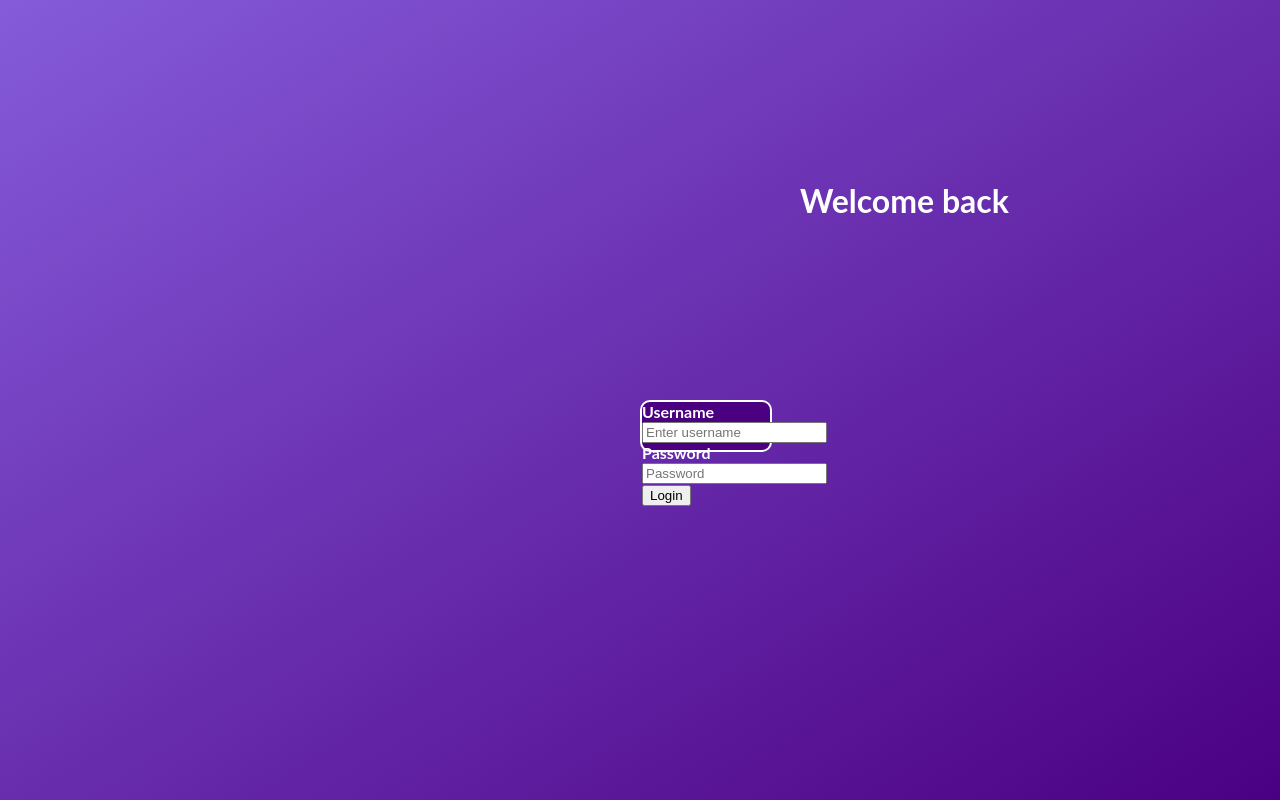
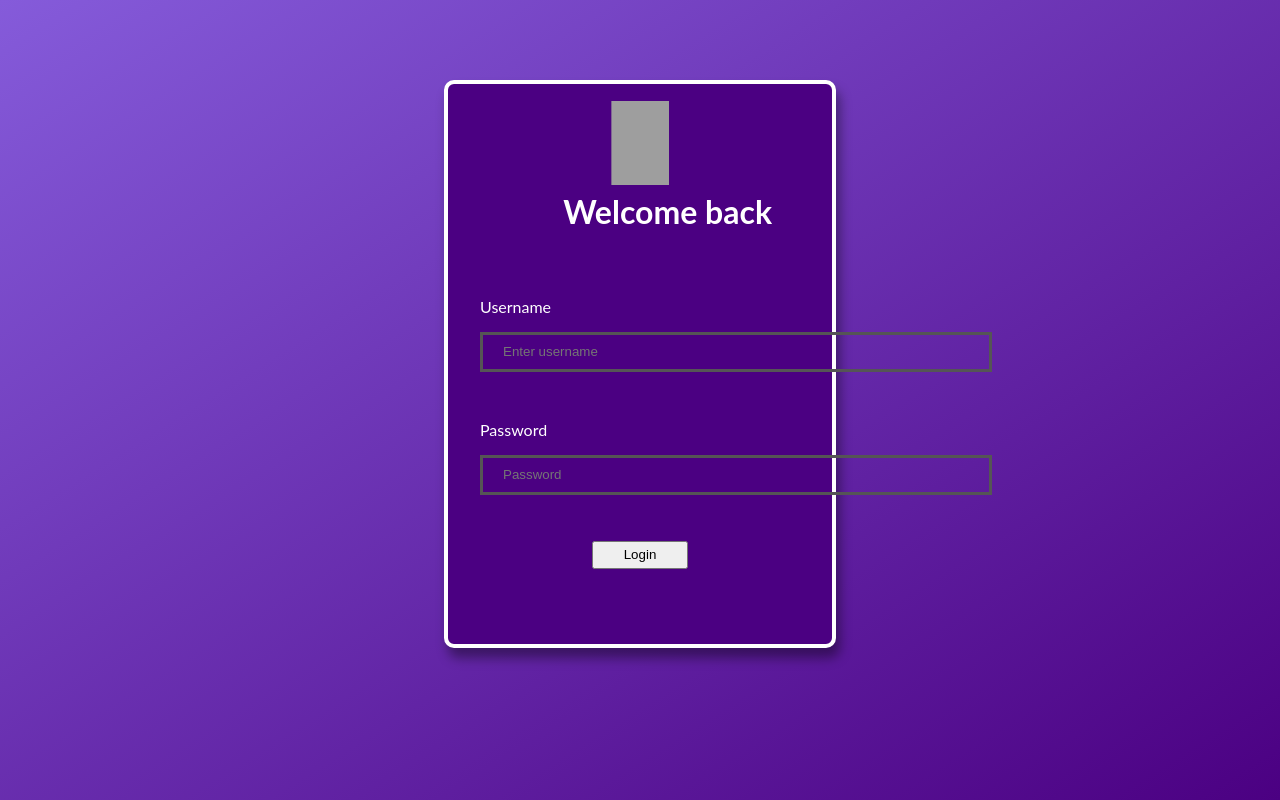
Before and after one commit to BerkleySitterson/straightFace, a Flask app: page /login in a window 1280 px wide. Run offline with Flask 3, Linux system fonts and the light colour scheme; grey boxes are pictures that could not be loaded.

Commit message:
Login Style Changes

```diff
--- a/static/styles.css
+++ b/static/styles.css
@@ -78,23 +78,8 @@ main {
 #register_title, #login_title {
     position: relative;
     color: white;
-    left: 50rem;
-    top: 10rem;
-}
-
-.login_form, .register_form {
-    position: absolute;
-    left: 50%;
-    height: 3rem;
-    width: 8rem;
-    top: 50%;
-    transition: all .5s ease;
-    background-color: #4B0082;
-    border: 2px solid white;
-    color: white;
-    font-size: 1rem;
-    font-weight: bold;
-    border-radius: 10px;
+    left: 30%;
+    top: 0%;
 }
 
 #index_login {
@@ -362,3 +346,73 @@ footer {
     transform: translate(-50%, -50%);
     color: white;
 }
+
+#login_form {
+    width: 30%;
+    height: 70%;
+    position: relative;
+    top: 5rem;
+    left: 50%;
+    transform: translate(-50%, 0%);
+    box-shadow: 4px 10px 12px rgba(0, 0, 0, 0.4);
+    background-color: #4B0082;
+    border: 4px solid white;
+    color: white;
+    font-size: 1rem;
+    border-radius: 10px;
+}
+
+input {
+    width: 32rem;
+    height: 2.5rem;
+    margin: 2rem;
+    padding: 12px 20px;
+    box-sizing: border-box;
+    border: 3px solid #555;
+    background-color: transparent;
+    color: white;
+    transition: 0.5s;
+    outline: none;
+}
+
+input:focus {
+    border: 3px solid white;
+}
+
+input:-webkit-autofill,
+input:-webkit-autofill:hover,
+input:-webkit-autofill:focus,
+input:-webkit-autofill:active{
+    -webkit-box-shadow: 0 0 0 30px #4B0082 inset !important;
+    -webkit-text-fill-color: white !important;
+}
+
+.form-group {
+    position: relative;
+    top: 5%;
+}
+
+#login_button {
+    position: relative;
+    top: 10%;
+    width: 25%;
+    height: 5%;
+    left: 50%;
+    transform: translate(-50%, -50%);
+}
+
+label {
+    position: relative;
+    left: 2rem;
+    top: 1rem;
+}
+
+#login_logo {
+    position: relative;
+    top: 3%;
+    left: 50%;
+    transform: translate(-50%, 0%);
+    width: 15%;
+    height: 15%;
+
+}
--- a/templates/home_videoChat.html
+++ b/templates/home_videoChat.html
@@ -26,7 +26,7 @@
         <!-- Home View -->
         <div id="home_page" style="visibility: visible;">
                 <div class="home_page-header">
-                    <img id='header_icon' src="static/images/straightFaceLogoCondensed.svg">
+                    <img id='header_icon' src="static/images/straightFaceLogoOfficial.svg">
                     <p id="username">{{ username }}</p>
                     <a href="/" class="account_btn" id="logout_button" style="top: 5%; right: 5%;">Log Out</a>
                 </div>
--- a/templates/login.html
+++ b/templates/login.html
@@ -14,9 +14,9 @@
 
 <body>
 
+    <form action="/home" method="POST" id="login_form" class="login_form">
+        <img src="static/images/straightFaceLogoOfficial.svg" alt="straightFace" id="login_logo">
         <h1 id="login_title">Welcome back</h1>
-
-    <form action="/home" method="POST" id="login_form" class="login_form">
         <div class="form-group" id="info_form_group">
             <label for="username">Username</label>
             <input type="text" class="form-control" id="username_txt" name="username" placeholder="Enter username">
```
Also changed, not shown: other parts of static/styles.css (+3 -4 lines), database/straightface.db, static/images/straightFaceLogoCondensed.svg (deleted). Lines whose indentation alone changed are shown as unchanged.
